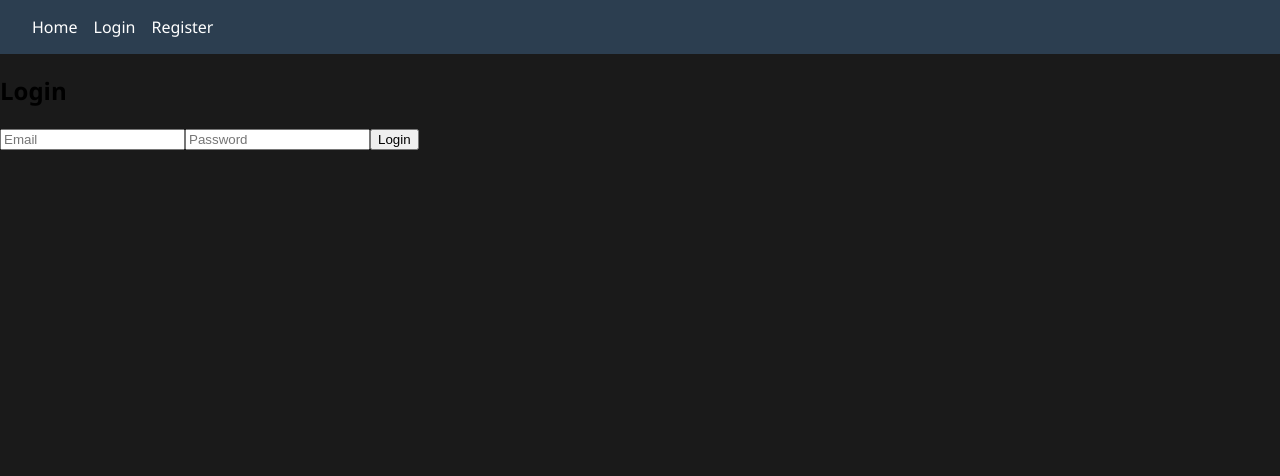
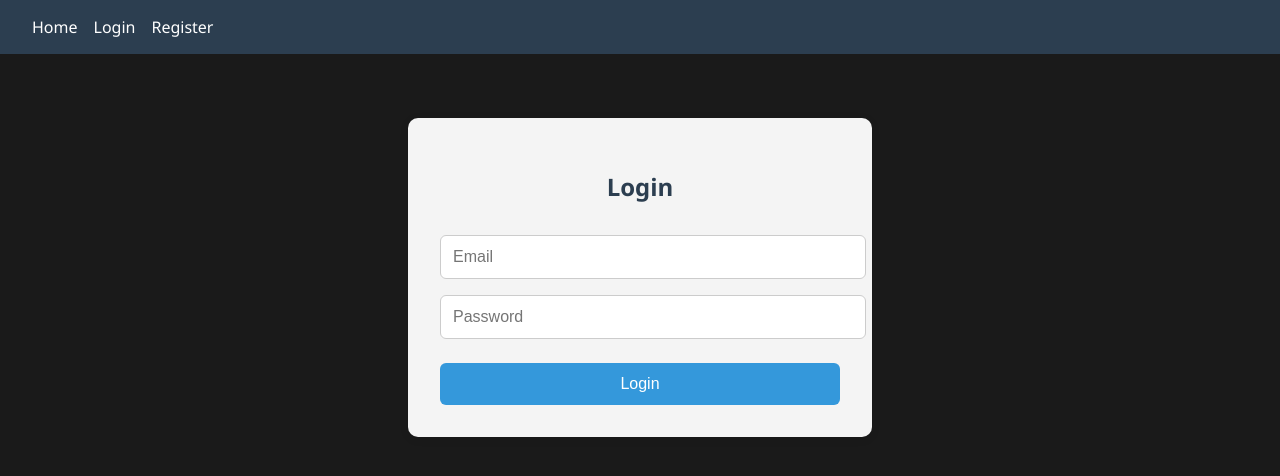
Before and after one commit to giokezo/LocalVolunteerFinder, a React (Vite) app in the folder volunteer-frontend/: page /login in a window 1280 px wide. Shown: the top 476 px of the page. Built offline with nearby package versions, Linux system fonts and the light colour scheme.

Commit message:
implemented css for loginPage and registerPage

```diff
--- /dev/null
+++ b/volunteer-frontend/src/pages/AuthForm.module.css
@@ -0,0 +1,41 @@
+form {
+  max-width: 400px;
+  margin: 4rem auto;
+  padding: 2rem;
+  border-radius: 10px;
+  background-color: #f4f4f4;
+  box-shadow: 0 2px 8px rgba(0, 0, 0, 0.1);
+  font-family: 'Segoe UI', sans-serif;
+}
+
+h2 {
+  text-align: center;
+  margin-bottom: 1.5rem;
+  color: #2c3e50;
+}
+
+input {
+  width: 100%;
+  padding: 0.75rem;
+  margin: 0.5rem 0;
+  border: 1px solid #ccc;
+  border-radius: 6px;
+  font-size: 1rem;
+}
+
+button {
+  width: 100%;
+  padding: 0.75rem;
+  background-color: #3498db;
+  border: none;
+  color: white;
+  font-size: 1rem;
+  border-radius: 6px;
+  cursor: pointer;
+  margin-top: 1rem;
+  transition: background-color 0.3s ease;
+}
+
+button:hover {
+  background-color: #2980b9;
+}
--- a/volunteer-frontend/src/pages/LoginPage.tsx
+++ b/volunteer-frontend/src/pages/LoginPage.tsx
@@ -2,6 +2,7 @@ import { useState } from 'react';
 import { useNavigate } from 'react-router-dom';
 import { loginUser } from '../api/authService';
 import { useAuth } from '../context/AuthContext';
+import styles from './AuthForm.module.css';
 
 const LoginPage = () => {
   const [email, setEmail] = useState('');
@@ -13,7 +14,7 @@ const LoginPage = () => {
     e.preventDefault();
     try {
       const user = await loginUser({ email, password });
-      login(user); // updates global auth state
+      login(user);
       navigate('/');
     } catch (err: any) {
       alert(err.message || 'Login failed');
@@ -21,8 +22,8 @@ const LoginPage = () => {
   };
 
   return (
-    <form onSubmit={handleSubmit}>
-      <h2>Login</h2>
+    <form className={styles.form} onSubmit={handleSubmit}>
+      <h2 className={styles.title}>Login</h2>
       <input value={email} onChange={e => setEmail(e.target.value)} placeholder="Email" />
       <input type="password" value={password} onChange={e => setPassword(e.target.value)} placeholder="Password" />
       <button type="submit">Login</button>
--- a/volunteer-frontend/src/pages/RegisterPage.tsx
+++ b/volunteer-frontend/src/pages/RegisterPage.tsx
@@ -2,6 +2,7 @@ import { useState } from 'react';
 import { useNavigate } from 'react-router-dom';
 import { registerUser } from '../api/authService';
 import { useAuth } from '../context/AuthContext';
+import styles from './AuthForm.module.css';
 
 const RegisterPage = () => {
   const [name, setName] = useState('');
@@ -14,7 +15,7 @@ const RegisterPage = () => {
     e.preventDefault();
     try {
       const user = await registerUser({ name, email, password });
-      login(user); // updates global auth state
+      login(user);
       navigate('/');
     } catch (err: any) {
       alert(err.message || 'Registration failed');
@@ -22,8 +23,8 @@ const RegisterPage = () => {
   };
 
   return (
-    <form onSubmit={handleSubmit}>
-      <h2>Register</h2>
+    <form className={styles.form} onSubmit={handleSubmit}>
+      <h2 className={styles.title}>Register</h2>
       <input value={name} onChange={e => setName(e.target.value)} placeholder="Name" />
       <input value={email} onChange={e => setEmail(e.target.value)} placeholder="Email" />
       <input type="password" value={password} onChange={e => setPassword(e.target.value)} placeholder="Password" />
```
